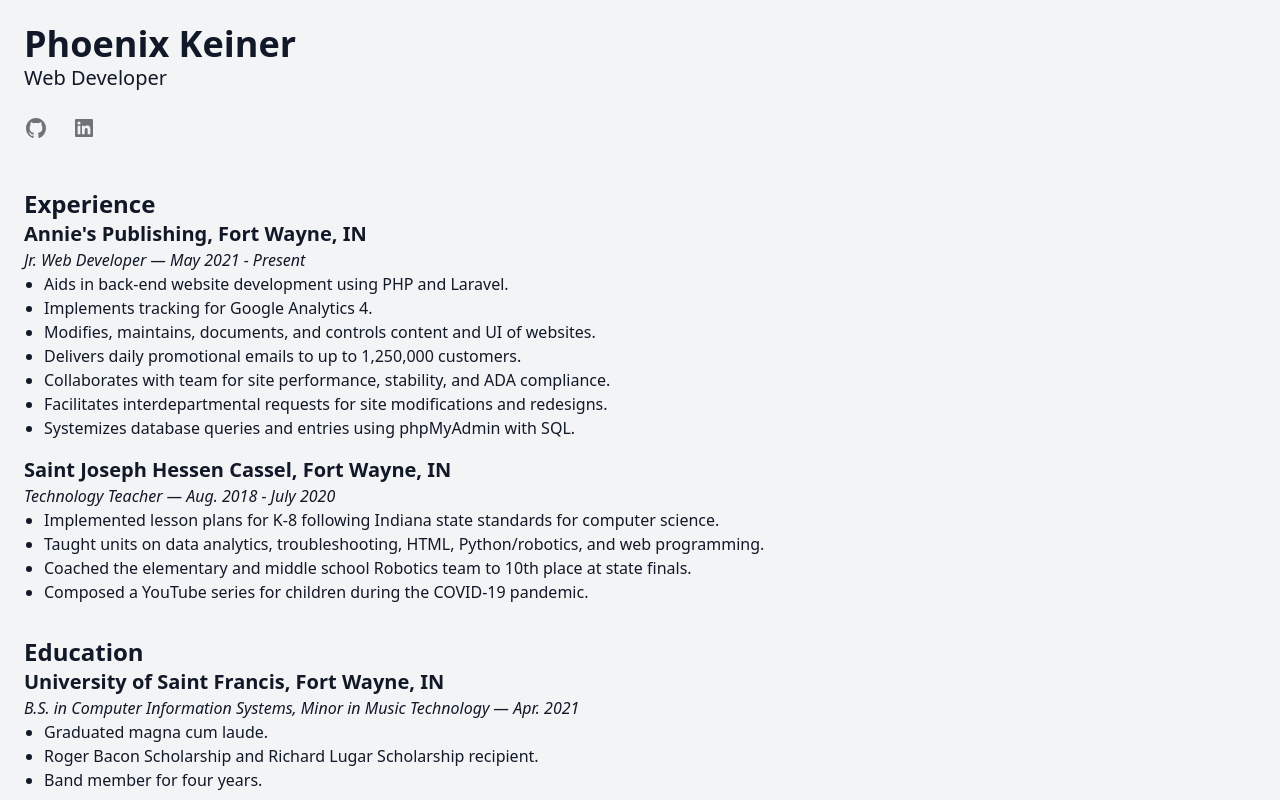
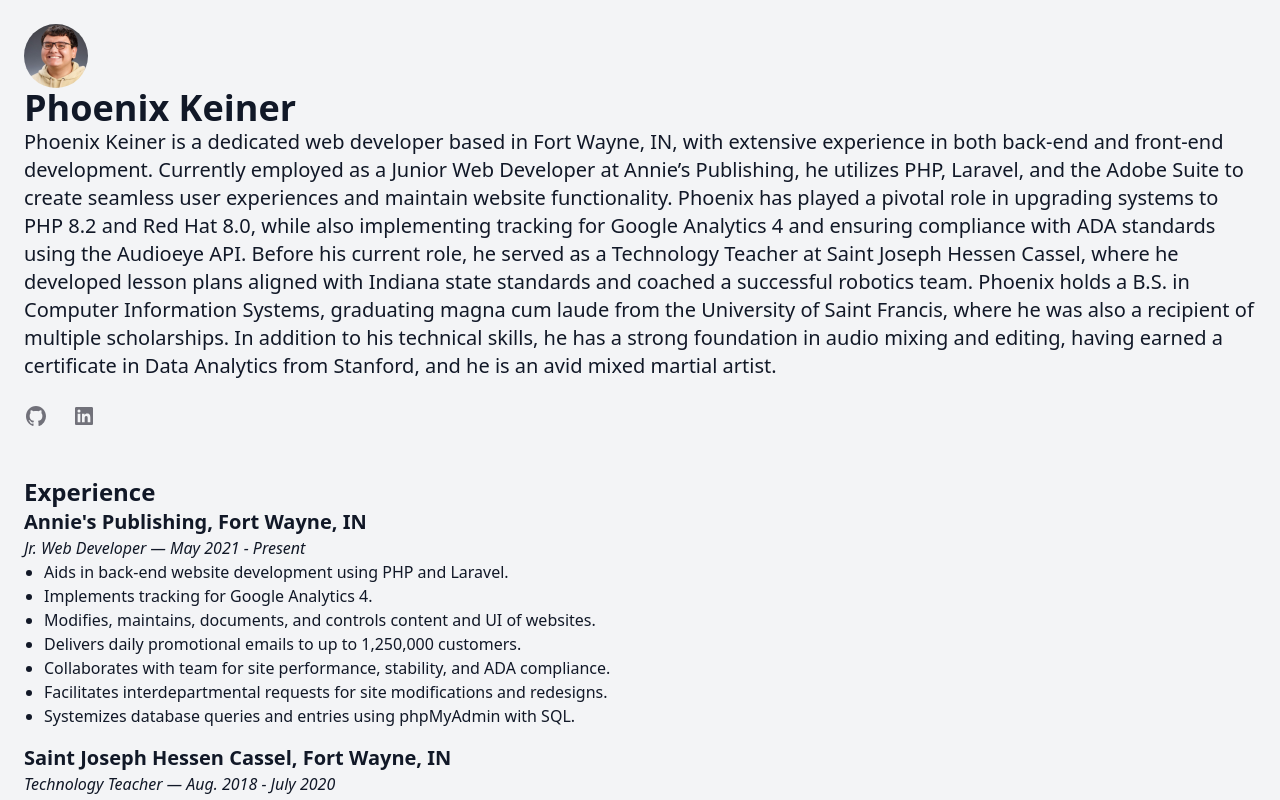
Before and after one commit to phoenixkeiner/phoenix-keiner-resume, a React (Create React App) app: page / in a window 1280 px wide. Shown: the top 800 px of the page. Built offline with nearby package versions, Linux system fonts and the light colour scheme.

Commit message:
added images and bio

```diff
--- a/package.json
+++ b/package.json
@@ -6,6 +6,7 @@
     "@testing-library/jest-dom": "^5.17.0",
     "@testing-library/react": "^13.4.0",
     "@testing-library/user-event": "^13.5.0",
+    "@babel/plugin-proposal-private-property-in-object": "*",
     "react": "^18.3.1",
     "react-dom": "^18.3.1",
     "react-scripts": "5.0.1",
--- a/src/App.js
+++ b/src/App.js
@@ -6,16 +6,15 @@
   return (
     <div className="min-h-screen bg-gray-100 text-gray-900 p-6">
       <header className="mb-12">
-        <h1 className="text-4xl font-bold">Phoenix Keiner</h1>
-        <p className="text-xl">Web Developer</p>
+        <functions.Intro/>
         <div className="mt-6 flex gap-6">
         <functions.SocialLink
-              href="#"
+              href="https://github.com/phoenixkeiner/"
               aria-label="Follow on GitHub"
               icon={SocialIcons.GitHubIcon}
             />
         <functions.SocialLink
-              href="#"
+              href="https://www.linkedin.com/in/phoenix-keiner/"
               aria-label="Follow on LinkedIn"
               icon={SocialIcons.LinkedInIcon}
             />
--- a/src/components/functions.jsx
+++ b/src/components/functions.jsx
@@ -1,3 +1,4 @@
+import faceImage from '../images/face.jpg';
 export function SocialLink({ icon: Icon, ...props }) {
   return (
       <a className="group -m-1 p-1" {...props} target="_blank" rel="noopener noreferrer">
@@ -5,3 +6,23 @@
       </a>
   );
 }
+
+export function Intro() {
+  return (
+      <div>
+        <img
+          alt="My beautiful face"
+          width="512"
+          height="512"
+          className="rounded-full bg-zinc-100 object-cover dark:bg-zinc-800 h-16 w-16"
+          style={{ color: 'transparent' }}
+          sizes="4rem"
+          src={faceImage} // Use the imported variable
+      />
+          <h1 className="text-4xl font-bold">Phoenix Keiner</h1>
+          <p className="text-xl">
+              Phoenix Keiner is a dedicated web developer based in Fort Wayne, IN, with extensive experience in both back-end and front-end development. Currently employed as a Junior Web Developer at Annie’s Publishing, he utilizes PHP, Laravel, and the Adobe Suite to create seamless user experiences and maintain website functionality. Phoenix has played a pivotal role in upgrading systems to PHP 8.2 and Red Hat 8.0, while also implementing tracking for Google Analytics 4 and ensuring compliance with ADA standards using the Audioeye API. Before his current role, he served as a Technology Teacher at Saint Joseph Hessen Cassel, where he developed lesson plans aligned with Indiana state standards and coached a successful robotics team. Phoenix holds a B.S. in Computer Information Systems, graduating magna cum laude from the University of Saint Francis, where he was also a recipient of multiple scholarships. In addition to his technical skills, he has a strong foundation in audio mixing and editing, having earned a certificate in Data Analytics from Stanford, and he is an avid mixed martial artist.
+          </p>
+      </div>
+  );
+}
```
Also changed, not shown: src/images/cat1.jpg (added), src/images/face.jpg (added).
